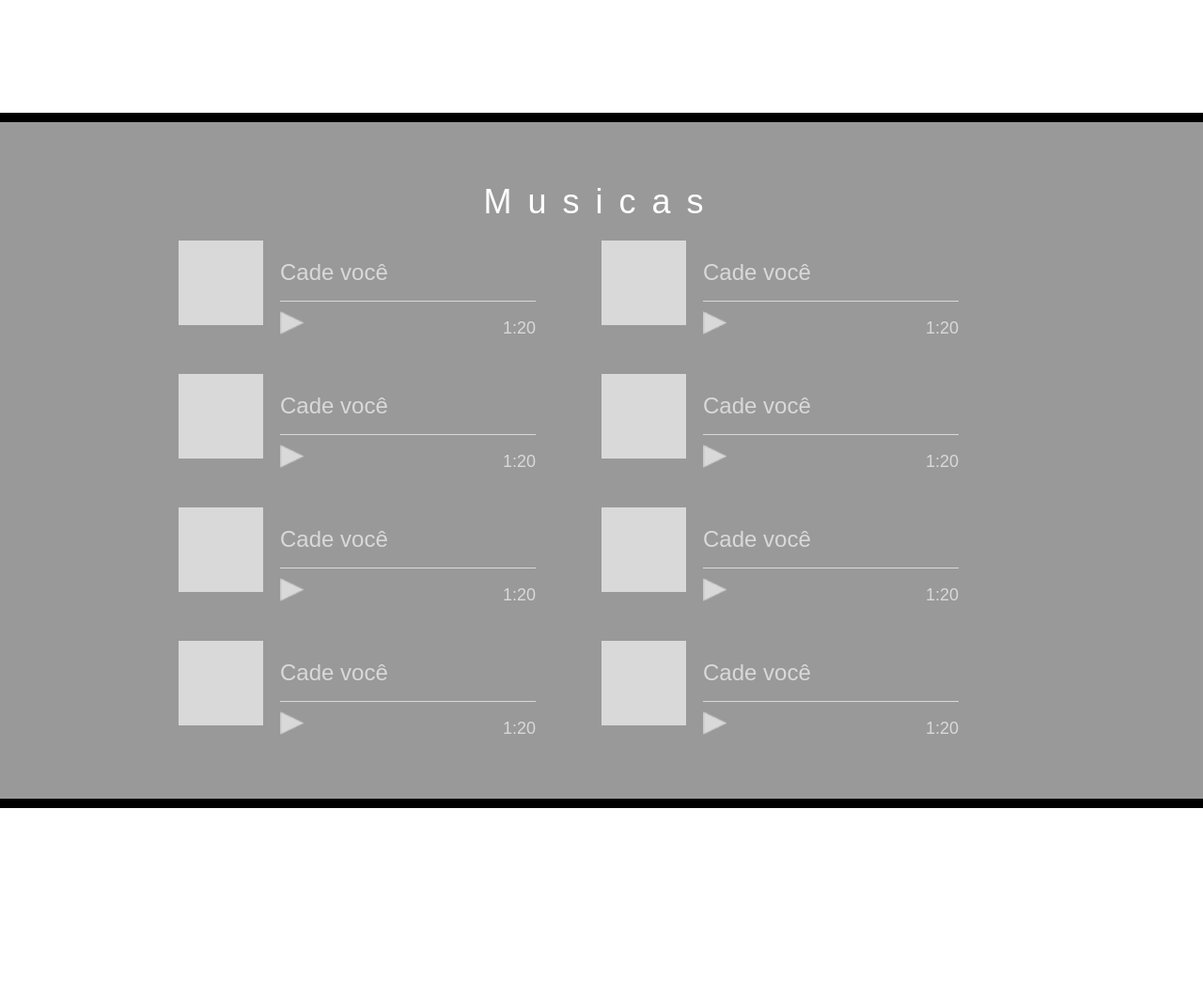
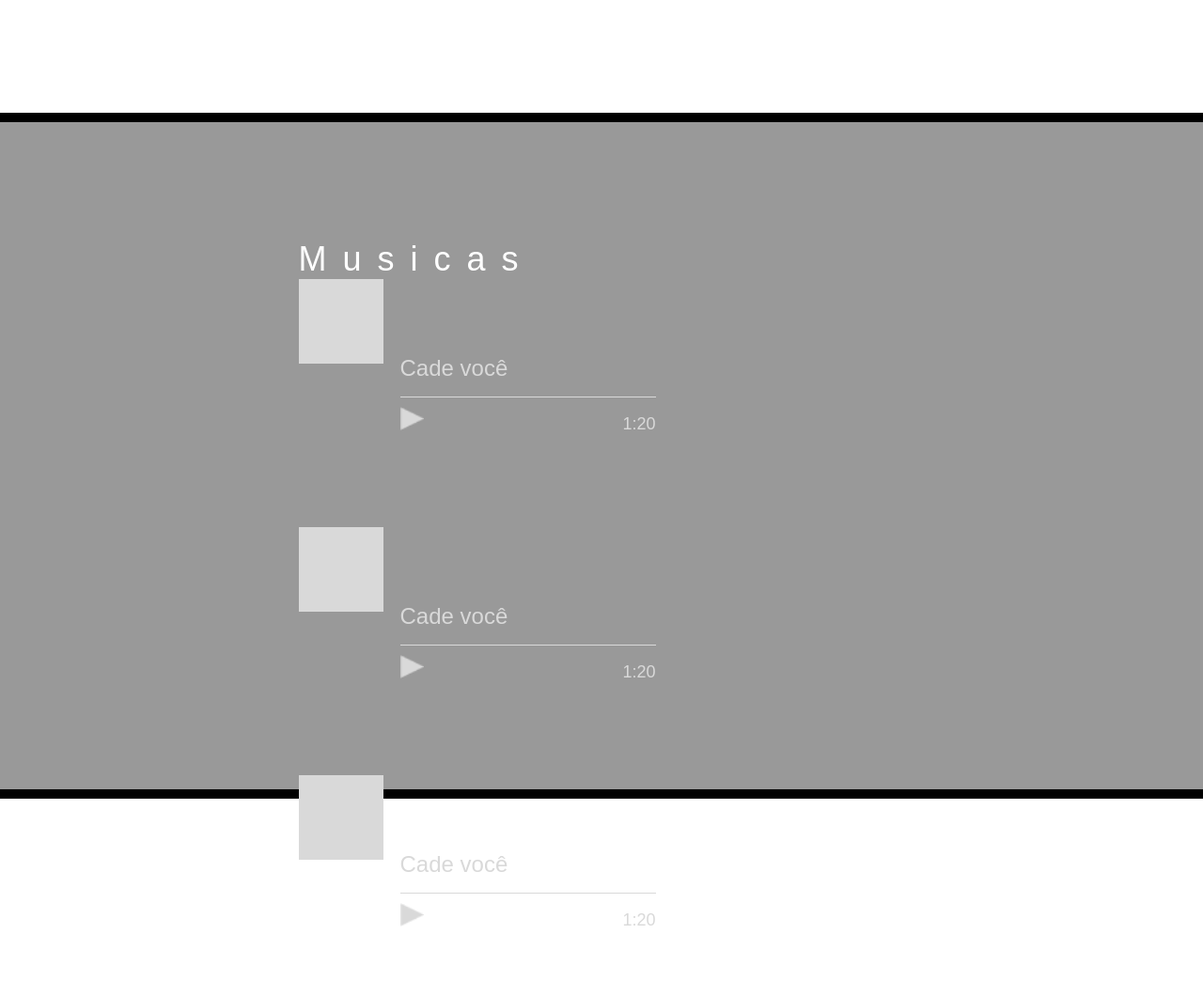
Before and after one commit to Panetonny/Tonny-s-Web-House, a plain HTML site: page index.html in a window 1280 px wide. Shown: the part 600-1660 px from the top of the page at 94% size. Before the commit the page ends 1536 px from the top, so only its background shows below. Drawn offline with Linux system fonts and the light colour scheme; a script that the page names is missing; a web font is replaced by a local one.

Commit message:
Create The Middle Component

```diff
--- a/css/components/middle.css
+++ b/css/components/middle.css
@@ -1,25 +1,13 @@
 .middle{
     display: flex;
     box-sizing: border-box;
-    height: 730px;
+    height: 720px;
     background-color: #999999;
     justify-content: center;
     padding: 44px;
-    text-align: center;
     border-bottom: 10px solid black;
 }
 
 .middle .wrapper{
-    margin-top: 20px;
+    margin: 81px 265px;
 }
-
-.middle .wrapper .musicas{
-    display: flex;
-    flex-direction: column;
-    flex-wrap: wrap;
-    height: 700px;
-}
-.middle .wrapper .musica{
-    margin-top: 20px;
-    margin-right: 70px;
-}
```
